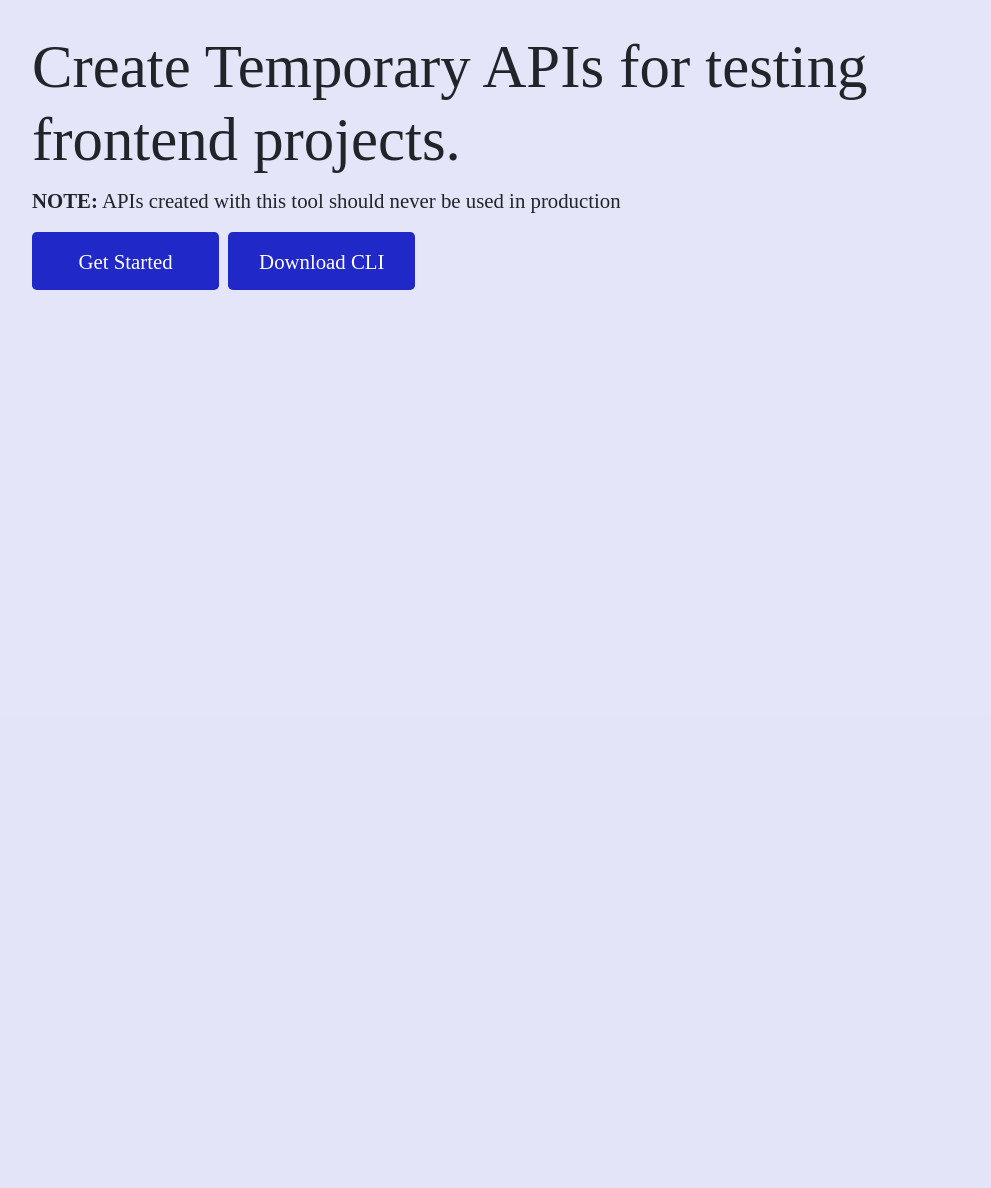
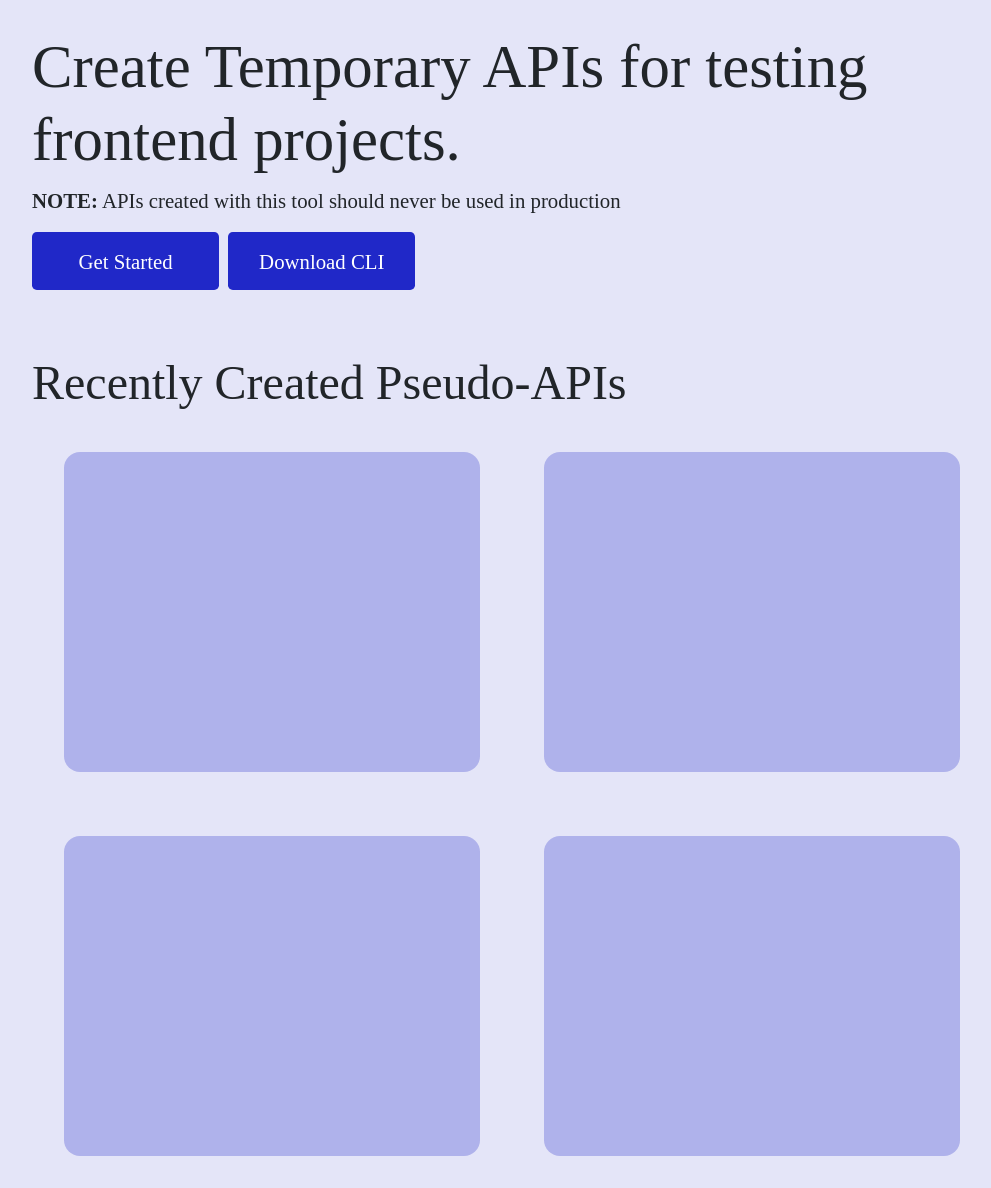
Before and after one commit to rubbieKelvin/pseudoapi, a Django app: page / in a window 1280 px wide. Shown: the part 113-1301 px from the top of the page, without its empty margins (128-1119 px from the left). Before the commit the page ends 403 px from the top, so only its background shows below. Run offline with Django 3.2, Linux system fonts and the light colour scheme; some libraries are stand-ins or nearby versions.

Commit message:
--- :D nn commit msg

```diff
--- a/pseudoapi/static/css/index.css
+++ b/pseudoapi/static/css/index.css
@@ -1,5 +1,6 @@
 .hero{
 	display: flex;
+	margin-bottom: 4em;
 }
 
 .hero-left > h2{
@@ -27,6 +28,11 @@
 
 .hero-left > button:focus{
 	border: 6px solid var(--primary-faded)
+}
+
+.explore-section > h2{
+	font-size: 3em;
+	font-weight: 300;
 }
 
 
--- a/pseudoapi/static/js/index.js
+++ b/pseudoapi/static/js/index.js
@@ -2,21 +2,23 @@ let app = new Vue({
     el: "#app",
     methods: {
     	changeIndex(index){
-    		alert(index);
+    		this.pageindex = index;
     	}
     },
     data(){
     	return {
+    		pageindex: 0,
     		pallete: {
     			primary: "var(--primary)",
     			dark: 	 "var(--dark)",
-    			lightBg: "var(--light-bg)"
+    			lightBg: "var(--light-bg)",
+    			primaryFaded: "var(--primary-faded)"
     		},
 
     		style: {
 	    		body: {
 	    			backgroundColor: "var(--light-bg)",
-	    			height: "90vh",
+	    			height: "auto",
 	    			paddingLeft: "10em",
 	    			paddingRight: "10em",
 	    			paddingTop: "2em"
--- a/pseudoapi/static/js/main.js
+++ b/pseudoapi/static/js/main.js
@@ -86,3 +86,29 @@ Vue.component("nav-bar", {
 		</nav>
 	`
 });
+
+Vue.component("api-card", {
+	props: {
+		pallete: Object
+	},
+	methods: {},
+	data(){
+		return {
+			style: {
+				apiCard: {
+					width: "100%",
+					height: "20em",
+					borderRadius: "1em",
+					backgroundColor: this.pallete.primaryFaded,
+					// marginBottom: "1em",
+					margin: "2em"
+				}
+			}
+		}
+	},
+	template: `
+	<div class="api-card col" v-bind:style="style.apiCard">
+
+	</div>
+	`
+});
--- a/pseudoapi/templates/index.html
+++ b/pseudoapi/templates/index.html
@@ -19,10 +19,12 @@
         <nav-bar v-bind:pallete="pallete" v-on:change-index="changeIndex"></nav-bar>
 
         <div class="body" v-bind:style="style.body">
+
+            <div class="landing-page" v-if="pageindex == 0">
                 <div class="hero">
 
                     <div class="hero-left">
-                    <h2>Create Temporary APIs for testing frontend projects.</h3>
+                        <h2>Create Temporary APIs for testing frontend projects.</h2>
                         <p><b>NOTE:</b> APIs created with this tool should never be used in production</p>
 
                         <button type="button" class="btn btn-lg">Get Started</button>
@@ -56,8 +58,23 @@
                 </div>
 
                 <div class="explore-section">
+                    <h2>Recently Created Pseudo-APIs</h2>
 
+                    <div class="api-list container-fluid" v-bind:style="{display: 'flex', flexDirection: 'column'}">
+                        <div class="row">
+                            <api-card v-bind:pallete="pallete"></api-card>
+                            <api-card v-bind:pallete="pallete"></api-card>
                         </div>
+
+                        <div class="row">
+                            <api-card v-bind:pallete="pallete"></api-card>
+                            <api-card v-bind:pallete="pallete"></api-card>
+                        </div>
+                    </div>
+                </div>
+            </div>
+
+
         </div>
     </div>
 
```
Lines whose indentation alone changed are shown as unchanged.
